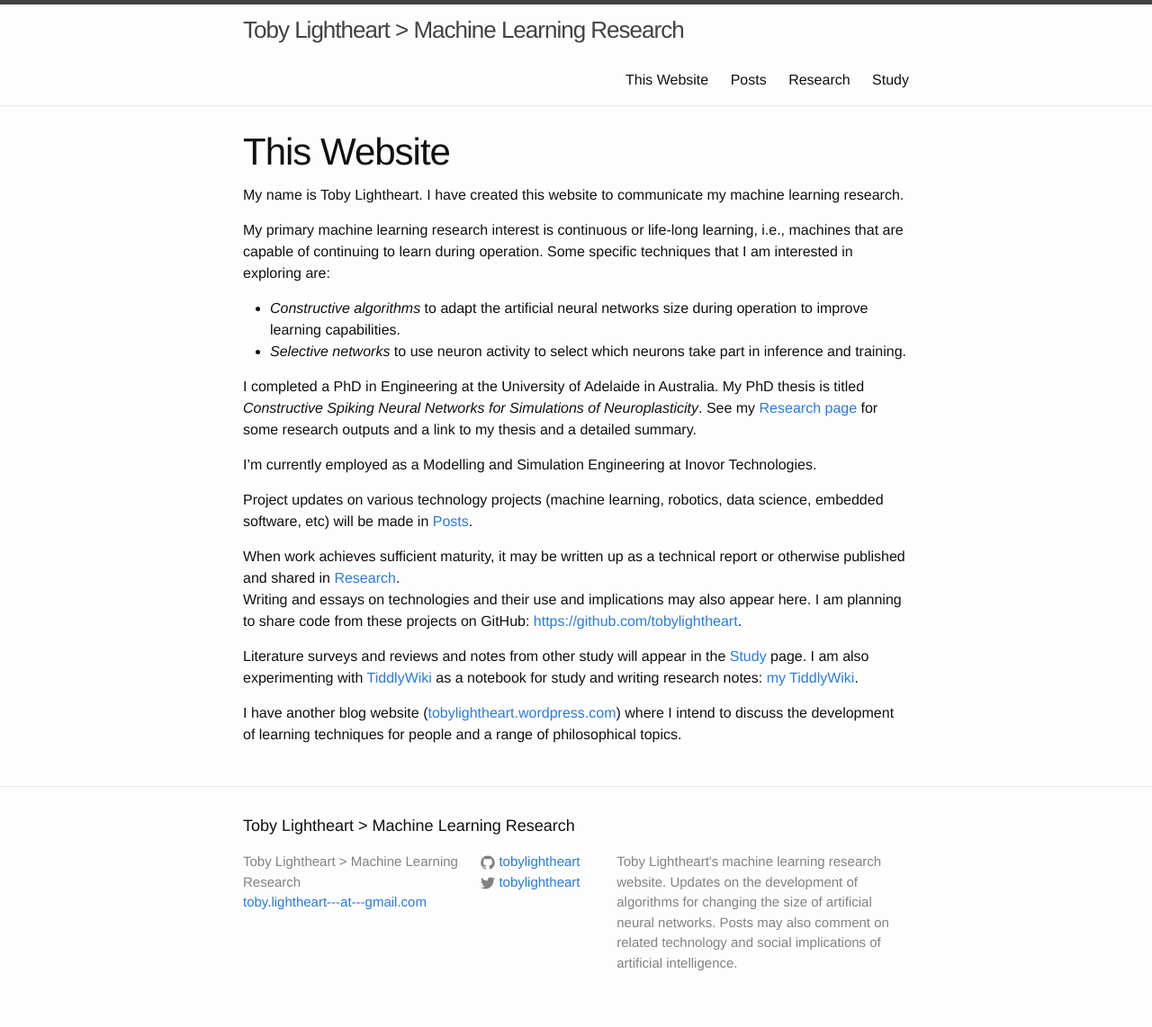
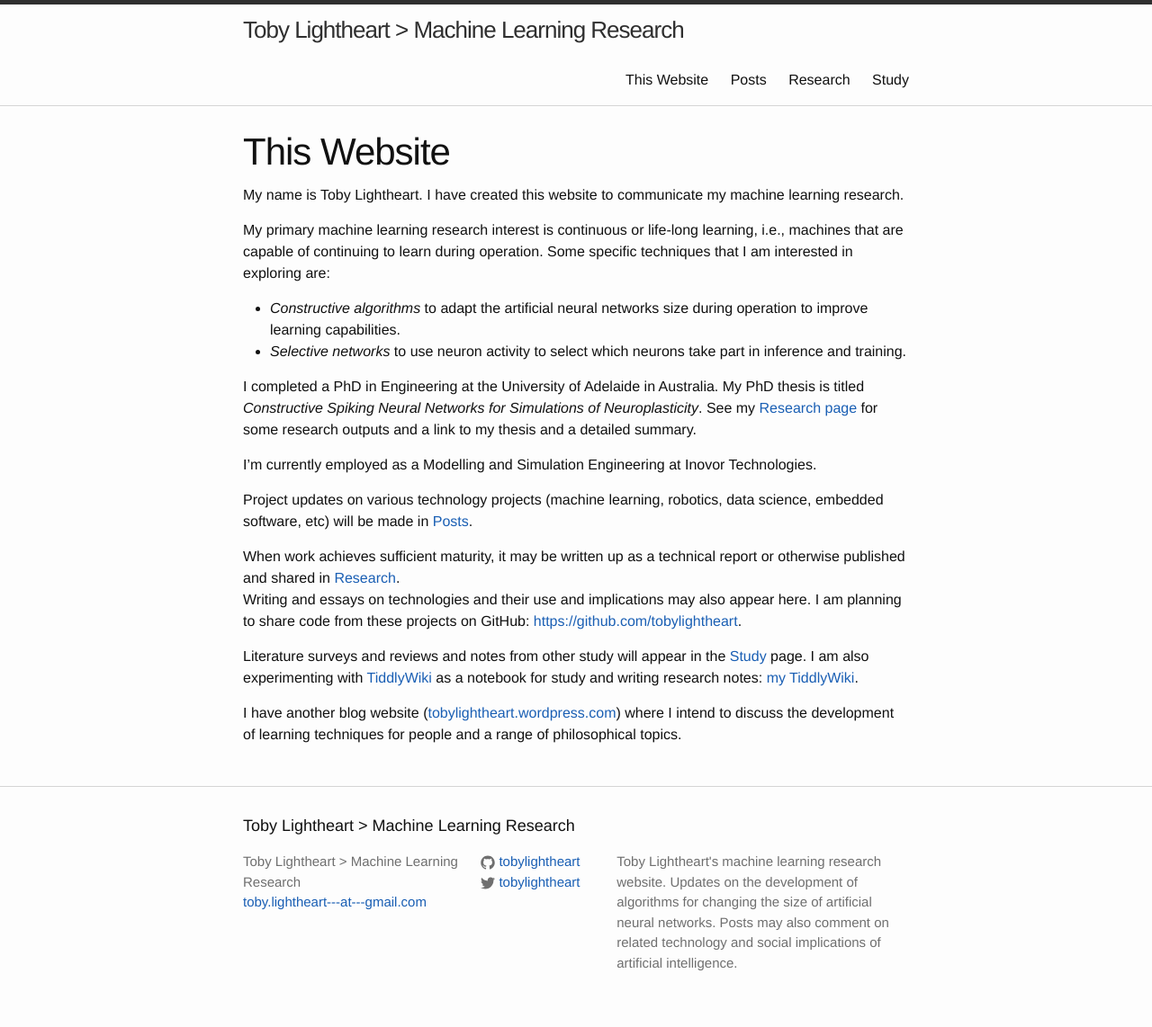
Before and after one commit to tobylightheart/tobylightheart.github.io, a Jekyll site: the page built from index.md, in a window 1280 px wide. Shown: the whole page at 90% size. Built offline with Jekyll 4.4.1, drawn with Linux system fonts in a browser that asks for light colours.

Commit message:
a11y: fix the theme's WCAG failures (G-072)
- <html lang="en"> — the document declared no language at all.
- Body grey #828282 (3.78:1 on the page background) -> #6f6f6f (4.94:1) and
  link blue #2a7ae2 (4.15:1) -> #1a5fb4 (6.18:1). Both were below AA's 4.5:1.
- The small-screen menu was an <a href="#"> wrapping a bare SVG with no
  accessible name, opening on :hover only — unreachable and unannounced from
  the keyboard. Now a <button aria-label="Menu"> with an aria-hidden icon, and
  the menu also opens on :focus-within.
- Added a skip-to-content link and visible :focus-visible outlines; content is
  wrapped in <main id="content">.
- MathJax moved inside <head>; it had been sitting above <html>, outside the
  document. Kept at 2.7 rather than upgraded: one page renders math and the v3
  config is incompatible, so the upgrade needs a visual check this container
  cannot run.

Co-Authored-By: Claude Opus 5 <noreply@anthropic.com>
Claude-Session: https://claude.ai/code/session_013w1p5F9z5XYDvVCpJAX2j1

```diff
--- a/_includes/header.html
+++ b/_includes/header.html
@@ -5,13 +5,13 @@
     <a class="site-title" href="{{ site.baseurl }}/">{{ site.title }}</a>
 
     <nav class="site-nav">
-      <a href="#" class="menu-icon">
-        <svg viewBox="0 0 18 15">
+      <button type="button" class="menu-icon" aria-label="Menu">
+        <svg viewBox="0 0 18 15" aria-hidden="true" focusable="false">
           <path fill="#424242" d="M18,1.484c0,0.82-0.665,1.484-1.484,1.484H1.484C0.665,2.969,0,2.304,0,1.484l0,0C0,0.665,0.665,0,1.484,0 h15.031C17.335,0,18,0.665,18,1.484L18,1.484z"/>
           <path fill="#424242" d="M18,7.516C18,8.335,17.335,9,16.516,9H1.484C0.665,9,0,8.335,0,7.516l0,0c0-0.82,0.665-1.484,1.484-1.484 h15.031C17.335,6.031,18,6.696,18,7.516L18,7.516z"/>
           <path fill="#424242" d="M18,13.516C18,14.335,17.335,15,16.516,15H1.484C0.665,15,0,14.335,0,13.516l0,0 c0-0.82,0.665-1.484,1.484-1.484h15.031C17.335,12.031,18,12.696,18,13.516L18,13.516z"/>
         </svg>
-      </a>
+      </button>
 
       <div class="trigger">
         {% for my_page in site.pages %}
--- a/_layouts/default.html
+++ b/_layouts/default.html
@@ -1,25 +1,19 @@
 <!DOCTYPE html>
-<script type="text/x-mathjax-config">
-MathJax.Hub.Config({
-  tex2jax: {
-    inlineMath: [['$','$'], ['\\(','\\)']],
-    processEscapes: true
-  }
-});
-</script>
-<script src="https://cdnjs.cloudflare.com/ajax/libs/mathjax/2.7.0/MathJax.js?config=TeX-AMS-MML_HTMLorMML" type="text/javascript"></script>
-
-<html>
+<html lang="en">
 
   {% include head.html %}
 
   <body>
 
+    <a class="skip-link" href="#content">Skip to content</a>
+
     {% include header.html %}
 
     <div class="page-content">
       <div class="wrapper">
-        {{ content }}
+        <main id="content">
+          {{ content }}
+        </main>
       </div>
     </div>
 
--- a/_sass/_base.scss
+++ b/_sass/_base.scss
@@ -204,3 +204,41 @@ pre {
         }
     }
 }
+
+
+
+/**
+ * Accessibility
+ *
+ * Added 2026-09-04 (G-072). The theme shipped with no focus styling, no skip
+ * link, and a menu that opened on :hover alone — so the small-screen navigation
+ * was unreachable by keyboard.
+ */
+.skip-link {
+    position: absolute;
+    left: -9999px;
+    top: 0;
+    z-index: 10;
+    padding: 8px 12px;
+    background-color: $background-color;
+    border: 1px solid $grey-color;
+}
+
+.skip-link:focus {
+    left: 8px;
+    top: 8px;
+}
+
+a:focus-visible,
+button:focus-visible,
+[tabindex]:focus-visible {
+    outline: 3px solid $brand-color;
+    outline-offset: 2px;
+}
+
+.menu-icon {
+    padding: 0;
+    background: none;
+    border: 0;
+    cursor: pointer;
+}
--- a/_sass/_layout.scss
+++ b/_sass/_layout.scss
@@ -75,7 +75,10 @@
             display: none;
         }
 
-        &:hover .trigger {
+        // :focus-within added 2026-09-04 — with :hover alone the menu could
+        // not be opened from the keyboard at all.
+        &:hover .trigger,
+        &:focus-within .trigger {
             display: block;
             padding-bottom: 5px;
         }
--- a/css/main.scss
+++ b/css/main.scss
@@ -16,9 +16,9 @@ $spacing-unit:     30px;
 
 $text-color:       #111;
 $background-color: #fdfdfd;
-$brand-color:      #2a7ae2;
+$brand-color:      #1a5fb4; // was #2a7ae2 (4.15:1 on the page background — below WCAG AA 4.5:1); now 6.18:1
 
-$grey-color:       #828282;
+$grey-color:       #6f6f6f; // was #828282 (3.78:1 — below AA); now 4.94:1
 $grey-color-light: lighten($grey-color, 40%);
 $grey-color-dark:  darken($grey-color, 25%);
 
```
Also changed, not shown: _includes/head.html (+15 -0 lines).
